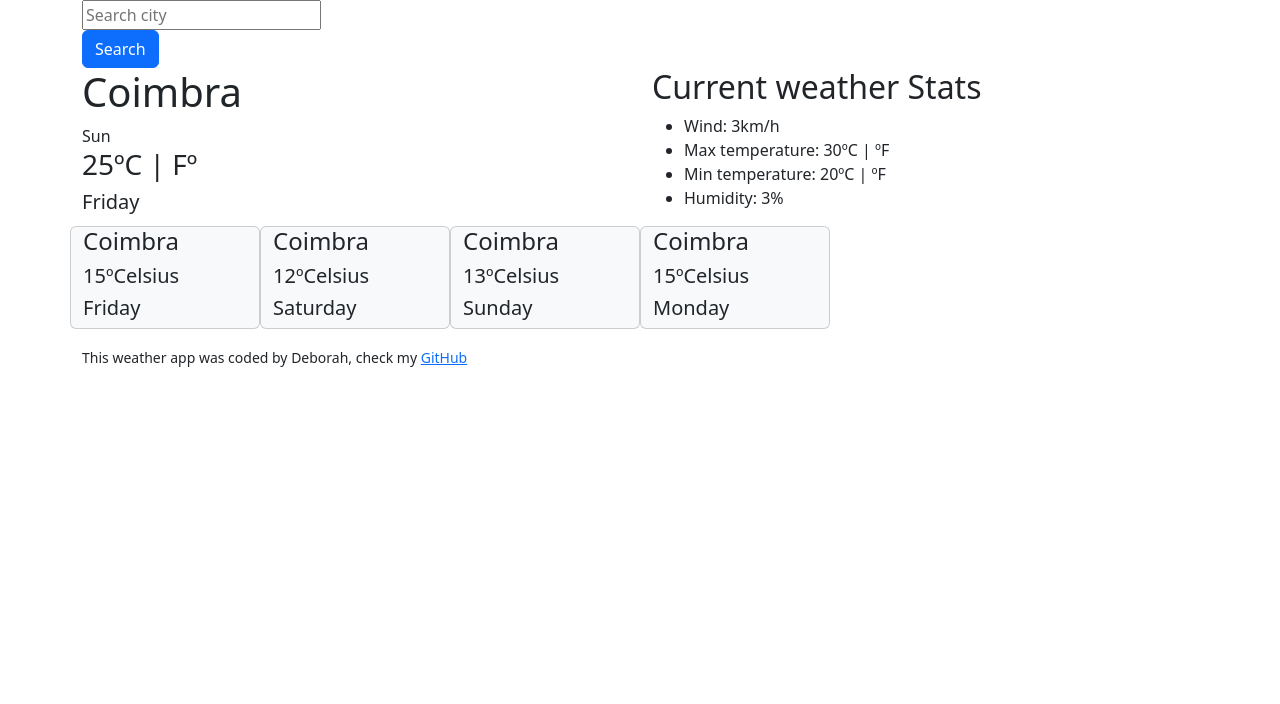
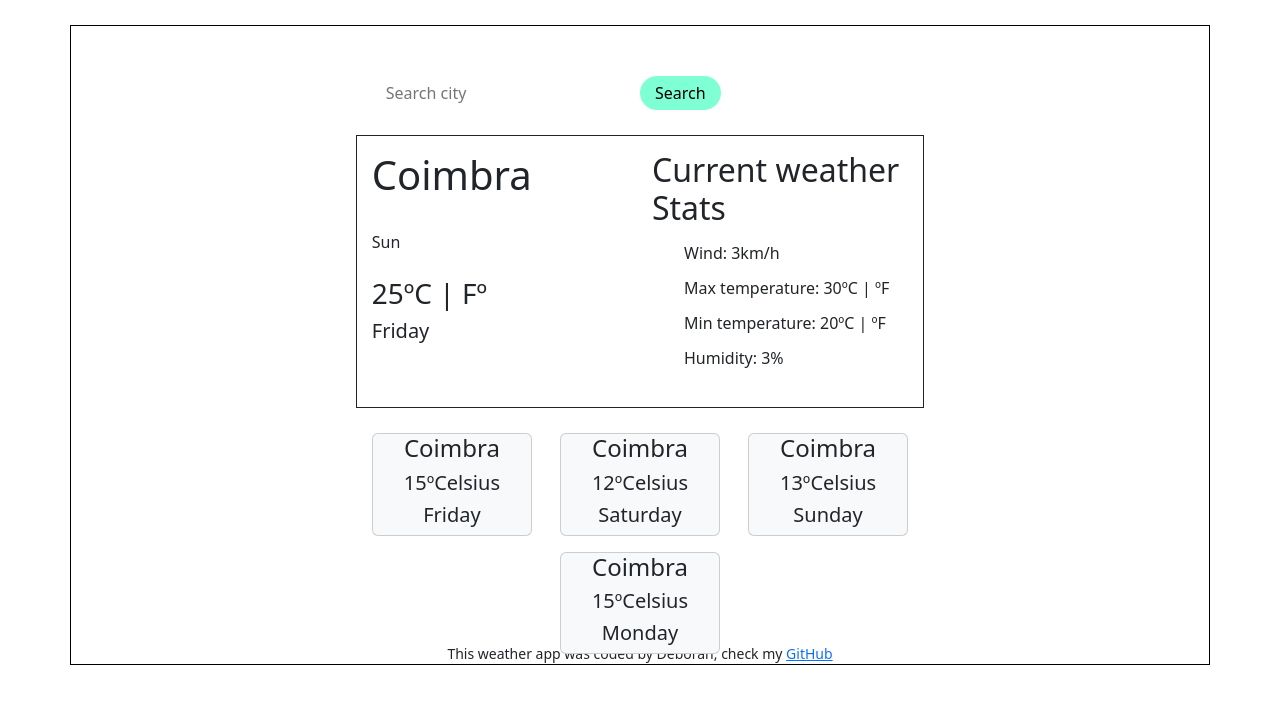
Before and after one commit to DebSofia/weather-app-new-layout, a plain HTML site: page index.html in a window 1280 px wide. Drawn offline with nearby package versions, Linux system fonts and the light colour scheme.

Commit message:
HTML and CSS Update
Added the CSS to the  project.
Made some changes to the HTML, to change the cards sizes and the search button

```diff
--- a/index.html
+++ b/index.html
@@ -27,7 +27,7 @@
                 />
               </div>
               <div class="col">
-                <button type="submit" class="btn btn-primary">Search</button>
+                <button type="submit" class="btn-dark">Search</button>
               </div>
             </div>
           </form>
@@ -52,28 +52,28 @@
           </div>
         </div>
         <div class="weather-grid row">
-          <div class="col-2 card text-dark bg-light mb-3">
+          <div class="col-2 card text-dark bg-light mb-3" style="width: 10rem">
             <h4 class="second-city" id="secondary-city-name">Coimbra</h4>
             <i class="fa-regular fa-sun sunny"></i>
             <h5 class="secondary-temperature">15ºCelsius</h5>
             <h5 class="week-day">Friday</h5>
             <!--  <p class="weather-status">Sunny</p>-->
           </div>
-          <div class="col-2 card text-dark bg-light mb-3">
+          <div class="col-2 card text-dark bg-light mb-3" style="width: 10rem">
             <h4 class="second-city">Coimbra</h4>
             <i class="fa-solid fa-cloud cloud"></i>
             <h5 class="secondary-temperature">12ºCelsius</h5>
             <h5 class="week-day">Saturday</h5>
             <!--    <p class="weather-status">Cloudy</p>-->
           </div>
-          <div class="col-2 card text-dark bg-light mb-3">
+          <div class="col-2 card text-dark bg-light mb-3" style="width: 10rem">
             <h4 class="second-city">Coimbra</h4>
             <i class="fa-solid fa-cloud cloud"></i>
             <h5 class="secondary-temperature">13ºCelsius</h5>
             <h5 class="week-day">Sunday</h5>
             <!--   <p class="weather-status">Cloudy</p>-->
           </div>
-          <div class="col-2 card text-dark bg-light mb-3">
+          <div class="col-2 card text-dark bg-light mb-3" style="width: 10rem">
             <h4 class="second-city">Coimbra</h4>
             <i class="fa-regular fa-sun sunny"></i>
             <h5 class="secondary-temperature">15ºCelsius</h5>
--- a/src/index.css
+++ b/src/index.css
@@ -0,0 +1,60 @@
+@import url("https://fonts.googleapis.com/css2?family=Playfair+Display&display=swap");
+@import url("https://fonts.googleapis.com/css2?family=Libre+Franklin:wght@300&display=swap");
+
+.container {
+  display: flex;
+  flex-direction: column;
+  align-items: center;
+
+  border: 1px solid black;
+  margin-top: 25px;
+}
+
+.main-section {
+  padding: 50px;
+  width: 60%;
+}
+
+.form-row {
+  display: flex;
+  flex-direction: row;
+}
+
+.search-city-label {
+  padding: 5px 30px 5px 30px;
+  border: 0px;
+  border-radius: 200px;
+  width: 95%;
+}
+
+.btn-dark {
+  background-color: aquamarine;
+  padding: 5px 15px 5px 15px;
+  border: 0px;
+  border-radius: 200px;
+}
+
+.current-city-display {
+  margin-top: 25px;
+  margin-bottom: 25px;
+  padding: 15px;
+  border: 1px solid;
+}
+
+.col-sm {
+  line-height: 70px;
+}
+
+li {
+  list-style: none;
+  line-height: 35px;
+}
+
+.weather-grid {
+  display: flex;
+  flex-direction: row;
+  justify-content: space-evenly;
+  text-align: center;
+  height: 10rem;
+  line-height: 10rem;
+}
```
